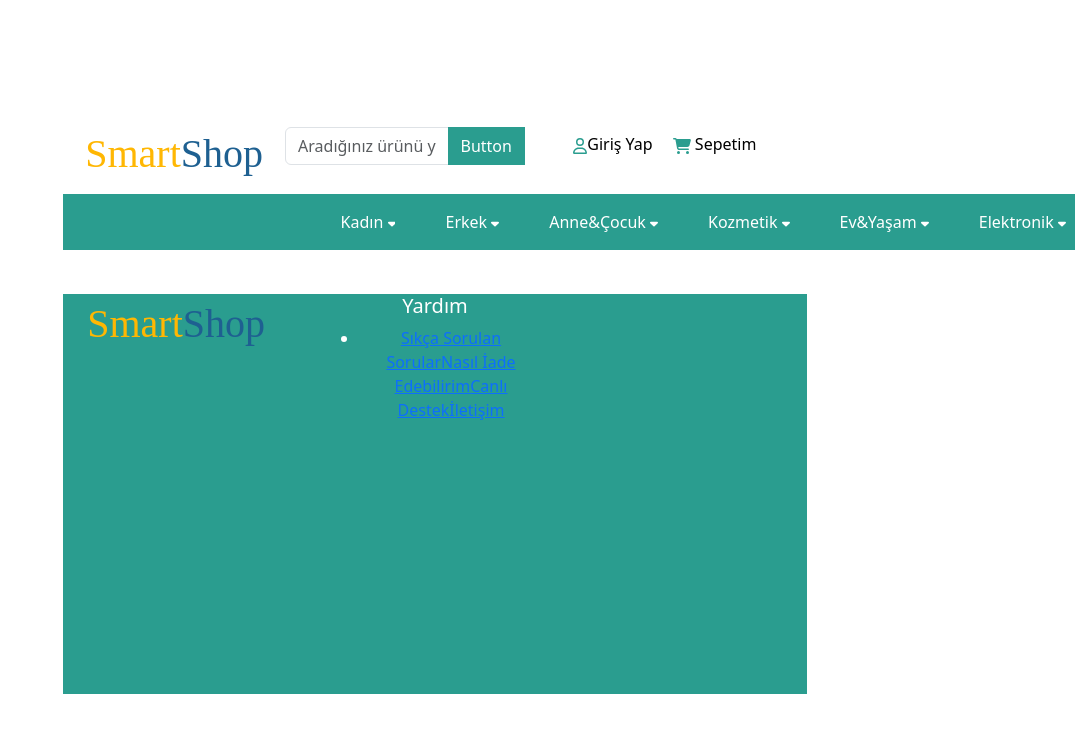
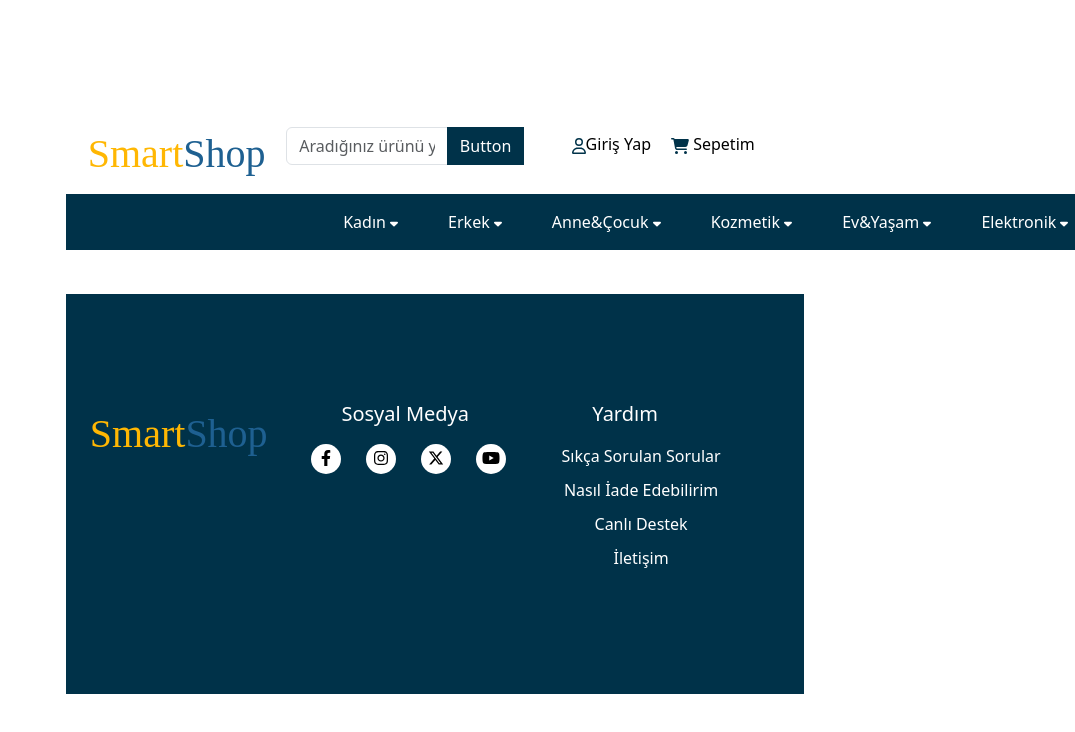
Before and after one commit to esmanur-uzun/smart-e-commerce-site, a Vue app: page / in a window 1280 px wide. Shown: the top 732 px of the page, without its empty margins (205-1280 px from the left). Built offline with nearby package versions, Linux system fonts and the light colour scheme.

Commit message:
worked on appFooter

```diff
--- a/src/components/common/appFooter.vue
+++ b/src/components/common/appFooter.vue
@@ -1,27 +1,103 @@
 <script></script>
 <template>
-  <div class="container-fluid footer-area ">
-    <div class="container ">
+  <div class="container-fluid footer-area d-flex align-items-center">
+    <div class="container">
       <div class="row">
         <div class="col-lg-4">
-          <div class="logo-container d-flex align-items-center col-lg-3">
+          <div class="logo-container col-lg-3">
             <span class="logo">Smart</span>
             <span class="logo">Shop</span>
           </div>
         </div>
+        <div class="col-lg-3 d-flex justify-content-center">
+          <div class="social-icons">
+            <h5 class="text-center">Sosyal Medya</h5>
+            <ul class="d-flex">
+              <li>
+                <div class="icon text-center">
+                  <a href="">
+                    <svg
+                      xmlns="http://www.w3.org/2000/svg"
+                      height="1em"
+                      viewBox="0 0 320 512"
+                    >
+                      <!--! Font Awesome Free 6.4.2 by @fontawesome - https://fontawesome.com License - https://fontawesome.com/license (Commercial License) Copyright 2023 Fonticons, Inc. -->
+                      <path
+                        d="M279.14 288l14.22-92.66h-88.91v-60.13c0-25.35 12.42-50.06 52.24-50.06h40.42V6.26S260.43 0 225.36 0c-73.22 0-121.08 44.38-121.08 124.72v70.62H22.89V288h81.39v224h100.17V288z"
+                      />
+                    </svg>
+                  </a>
+                </div>
+              </li>
+              <li>
+                <div class="icon text-center">
+                  <a href="">
+                    <svg
+                      xmlns="http://www.w3.org/2000/svg"
+                      height="1em"
+                      viewBox="0 0 448 512"
+                    >
+                      <!--! Font Awesome Free 6.4.2 by @fontawesome - https://fontawesome.com License - https://fontawesome.com/license (Commercial License) Copyright 2023 Fonticons, Inc. -->
+                      <path
+                        d="M224.1 141c-63.6 0-114.9 51.3-114.9 114.9s51.3 114.9 114.9 114.9S339 319.5 339 255.9 287.7 141 224.1 141zm0 189.6c-41.1 0-74.7-33.5-74.7-74.7s33.5-74.7 74.7-74.7 74.7 33.5 74.7 74.7-33.6 74.7-74.7 74.7zm146.4-194.3c0 14.9-12 26.8-26.8 26.8-14.9 0-26.8-12-26.8-26.8s12-26.8 26.8-26.8 26.8 12 26.8 26.8zm76.1 27.2c-1.7-35.9-9.9-67.7-36.2-93.9-26.2-26.2-58-34.4-93.9-36.2-37-2.1-147.9-2.1-184.9 0-35.8 1.7-67.6 9.9-93.9 36.1s-34.4 58-36.2 93.9c-2.1 37-2.1 147.9 0 184.9 1.7 35.9 9.9 67.7 36.2 93.9s58 34.4 93.9 36.2c37 2.1 147.9 2.1 184.9 0 35.9-1.7 67.7-9.9 93.9-36.2 26.2-26.2 34.4-58 36.2-93.9 2.1-37 2.1-147.8 0-184.8zM398.8 388c-7.8 19.6-22.9 34.7-42.6 42.6-29.5 11.7-99.5 9-132.1 9s-102.7 2.6-132.1-9c-19.6-7.8-34.7-22.9-42.6-42.6-11.7-29.5-9-99.5-9-132.1s-2.6-102.7 9-132.1c7.8-19.6 22.9-34.7 42.6-42.6 29.5-11.7 99.5-9 132.1-9s102.7-2.6 132.1 9c19.6 7.8 34.7 22.9 42.6 42.6 11.7 29.5 9 99.5 9 132.1s2.7 102.7-9 132.1z"
+                      />
+                    </svg>
+                  </a>
+                </div>
+              </li>
+              <li>
+                <div class="icon text-center">
+                  <a href="">
+                    <svg
+                      xmlns="http://www.w3.org/2000/svg"
+                      height="1em"
+                      viewBox="0 0 512 512"
+                    >
+                      <!--! Font Awesome Free 6.4.2 by @fontawesome - https://fontawesome.com License - https://fontawesome.com/license (Commercial License) Copyright 2023 Fonticons, Inc. -->
+                      <path
+                        d="M389.2 48h70.6L305.6 224.2 487 464H345L233.7 318.6 106.5 464H35.8L200.7 275.5 26.8 48H172.4L272.9 180.9 389.2 48zM364.4 421.8h39.1L151.1 88h-42L364.4 421.8z"
+                      />
+                    </svg>
+                  </a>
+                </div>
+              </li>
+              <li>
+                <div class="icon text-center">
+                  <a href="">
+                    <svg
+                      xmlns="http://www.w3.org/2000/svg"
+                      height="1em"
+                      viewBox="0 0 576 512"
+                    >
+                      <!--! Font Awesome Free 6.4.2 by @fontawesome - https://fontawesome.com License - https://fontawesome.com/license (Commercial License) Copyright 2023 Fonticons, Inc. -->
+                      <path
+                        d="M549.655 124.083c-6.281-23.65-24.787-42.276-48.284-48.597C458.781 64 288 64 288 64S117.22 64 74.629 75.486c-23.497 6.322-42.003 24.947-48.284 48.597-11.412 42.867-11.412 132.305-11.412 132.305s0 89.438 11.412 132.305c6.281 23.65 24.787 41.5 48.284 47.821C117.22 448 288 448 288 448s170.78 0 213.371-11.486c23.497-6.321 42.003-24.171 48.284-47.821 11.412-42.867 11.412-132.305 11.412-132.305s0-89.438-11.412-132.305zm-317.51 213.508V175.185l142.739 81.205-142.739 81.201z"
+                      />
+                    </svg>
+                  </a>
+                </div>
+              </li>
+            </ul>
+          </div>
+        </div>
         <div class="col-lg-4 d-flex justify-content-end align-items-center">
           <div>
-                <h5>Yardım</h5>
+            <h5 class="text-center">Yardım</h5>
             <ul>
               <li>
                 <a href="">Sıkça Sorulan Sorular</a>
+              </li>
+              <li>
                 <a href="">Nasıl İade Edebilirim</a>
+              </li>
+              <li>
                 <a href="">Canlı Destek</a>
+              </li>
+              <li>
                 <a href="">İletişim</a>
               </li>
             </ul>
           </div>
-
         </div>
       </div>
     </div>
@@ -30,7 +106,7 @@
 <style lang="scss" scoped>
 $brand-color: #ffb703;
 $brand-color2: #1e6091;
-$btn-color: #2a9d8f;
+$btn-color: #003249;
 $brand-font: "Abril Fatface";
 
 .footer-area {
@@ -49,5 +125,33 @@
       font-family: $brand-font;
     }
   }
+  ul {
+    list-style: none;
+    li {
+      padding: 10px 0px 0px 0px;
+      a {
+        color: #fff;
+        text-decoration: none;
+        &:hover {
+          text-decoration: underline;
+        }
+      }
+    }
+  }
+  .social-icons {
+    .icon {
+      width: 30px;
+      height: 30px;
+      background-color: #ffff;
+      border-radius: 50%;
+      &:nth-child(1):hover{
+        background-color: #0077b6;
+      }
+
+    }
+    li {
+      padding-right: 25px;
+    }
+  }
 }
 </style>
--- a/src/components/common/appHeader.vue
+++ b/src/components/common/appHeader.vue
@@ -363,7 +363,7 @@
 <style lang="scss" scoped>
 $brand-color: #ffb703;
 $brand-color2: #1e6091;
-$btn-color: #2a9d8f;
+$btn-color: #003249;
 $brand-font: "Abril Fatface";
 * {
   padding: 0;
```
Lines whose indentation alone changed are shown as unchanged.
